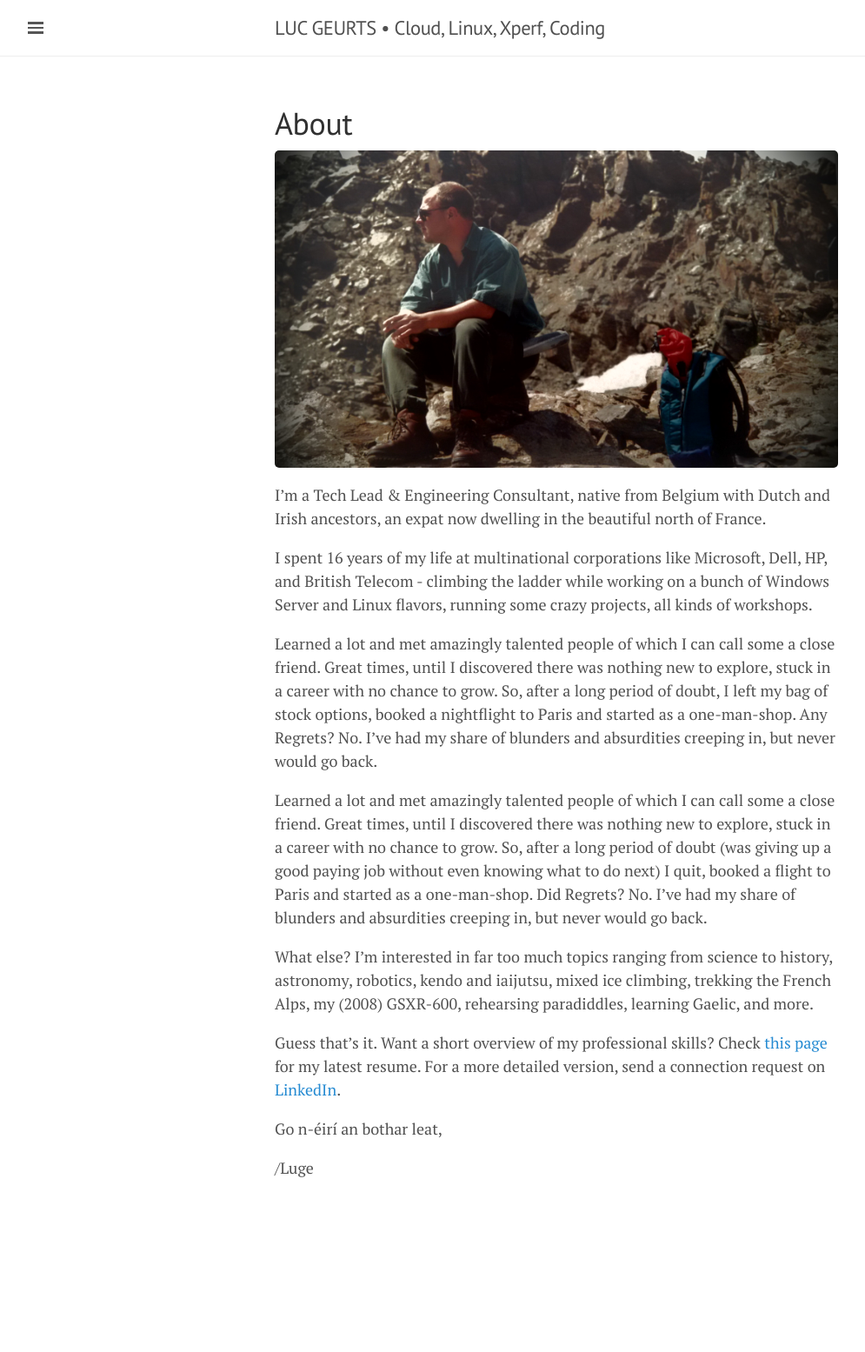
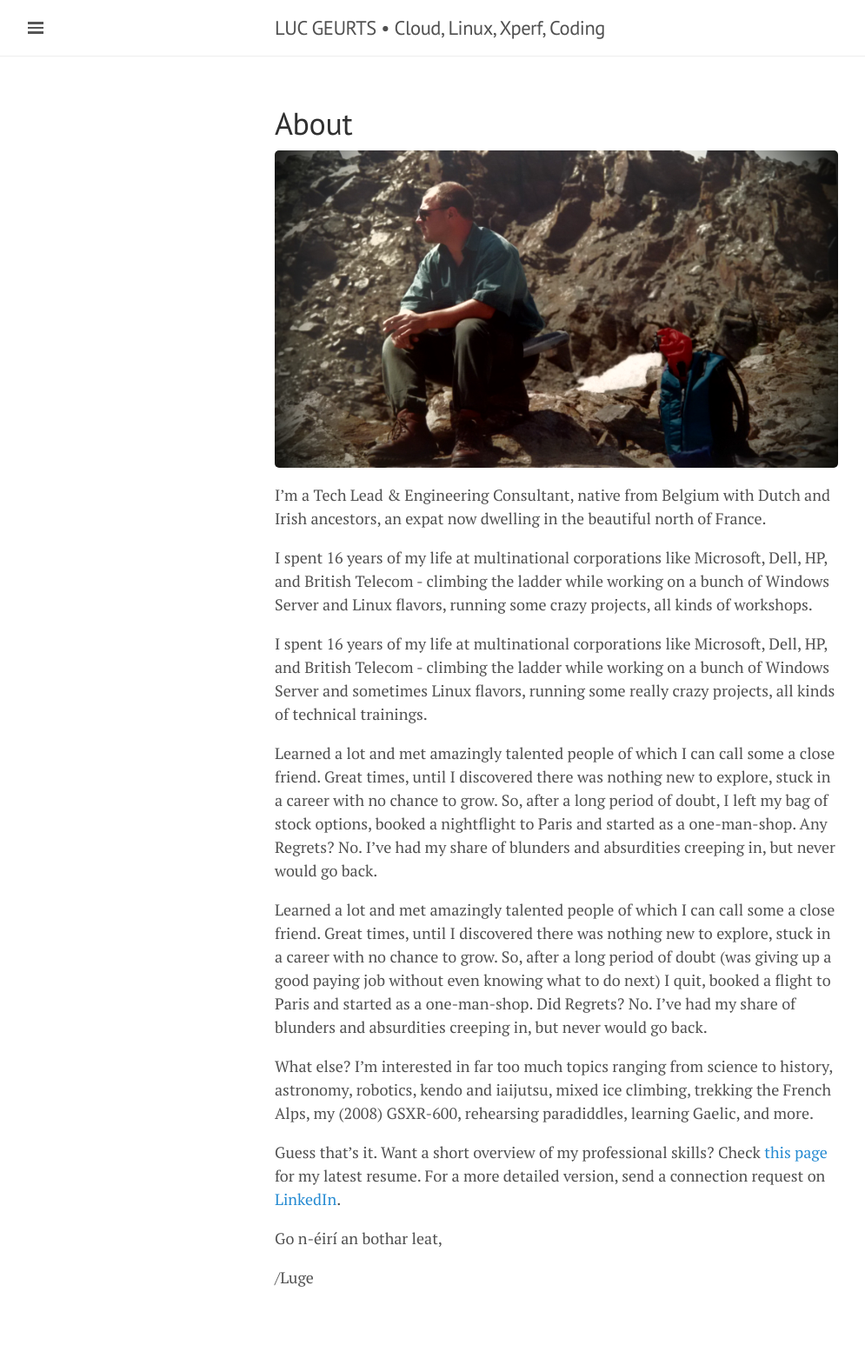
Before and after one commit to lgeurts/lgeurts.github.io, a Jekyll site: the page built from about.md, in a window 1280 px wide. Shown: the whole page at 87% size, without its empty margins (0-995 px from the left). Built offline with Jekyll 4.4.1, drawn with Linux system fonts in a browser that asks for light colours; nearby versions of some CDN libraries; before the commit the page ends 1429 px from its top, so only the background shows below that.

Commit message:
Update about.md

```diff
--- a/about.md
+++ b/about.md
@@ -8,6 +8,8 @@
 I’m a Tech Lead & Engineering Consultant, native from Belgium with Dutch and Irish ancestors, an expat now dwelling in the beautiful north of France.
 
 I spent 16 years of my life at multinational corporations like Microsoft, Dell, HP, and British Telecom - climbing the ladder while working on a bunch of Windows Server and Linux flavors, running some crazy projects, all kinds of workshops.
+
+I spent 16 years of my life at multinational corporations like Microsoft, Dell, HP, and British Telecom - climbing the ladder while working on a bunch of Windows Server and sometimes Linux flavors, running some really crazy projects, all kinds of technical trainings.
 
 Learned a lot and met amazingly talented people of which I can call some a close friend. Great times, until I discovered there was nothing new to explore, stuck in a career with no chance to grow. So, after a long period of doubt, I left my bag of stock options, booked a nightflight to Paris and started as a one-man-shop. Any Regrets? No. I've had my share of blunders and absurdities creeping in, but never would go back.
 
```
